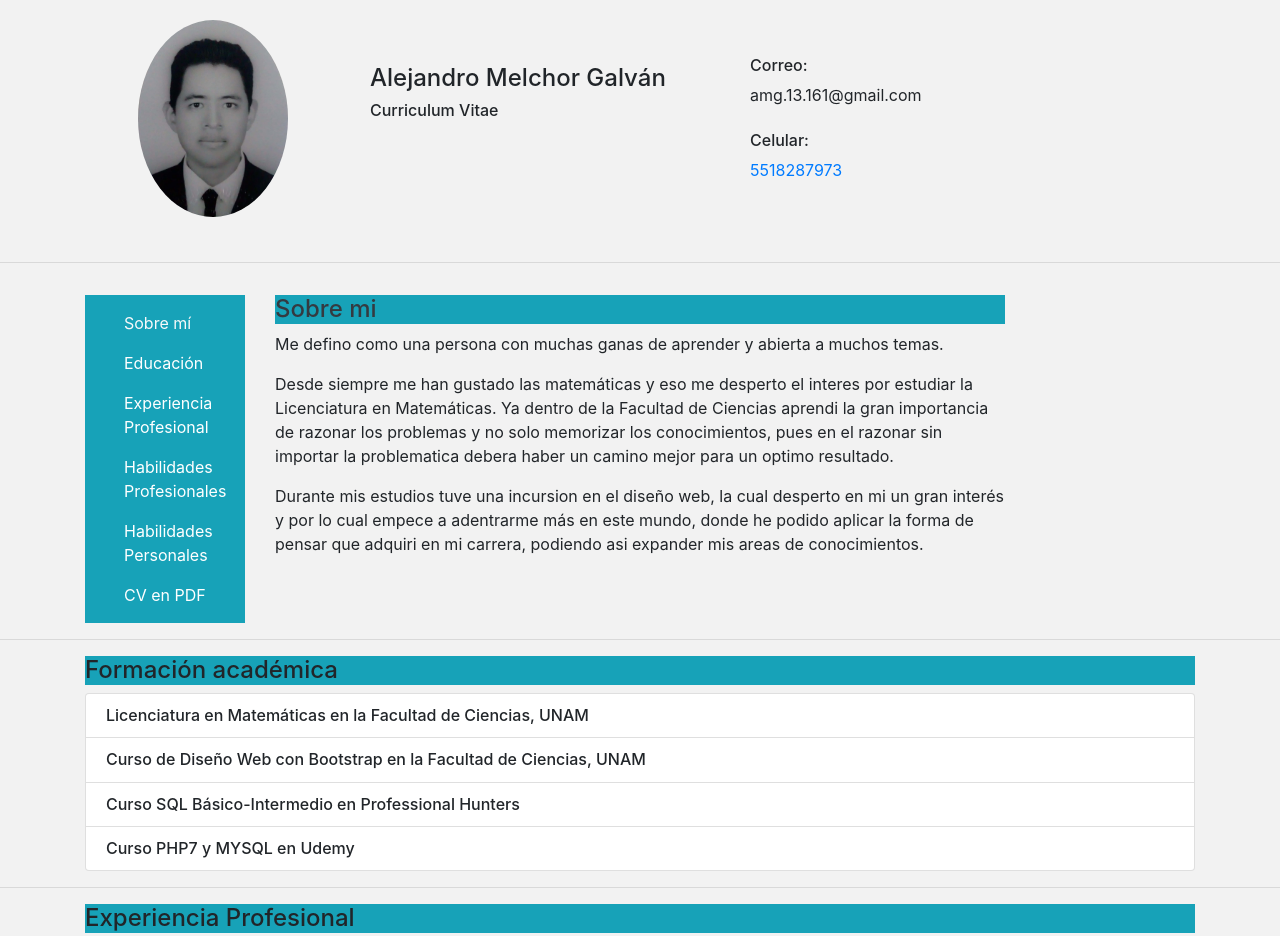
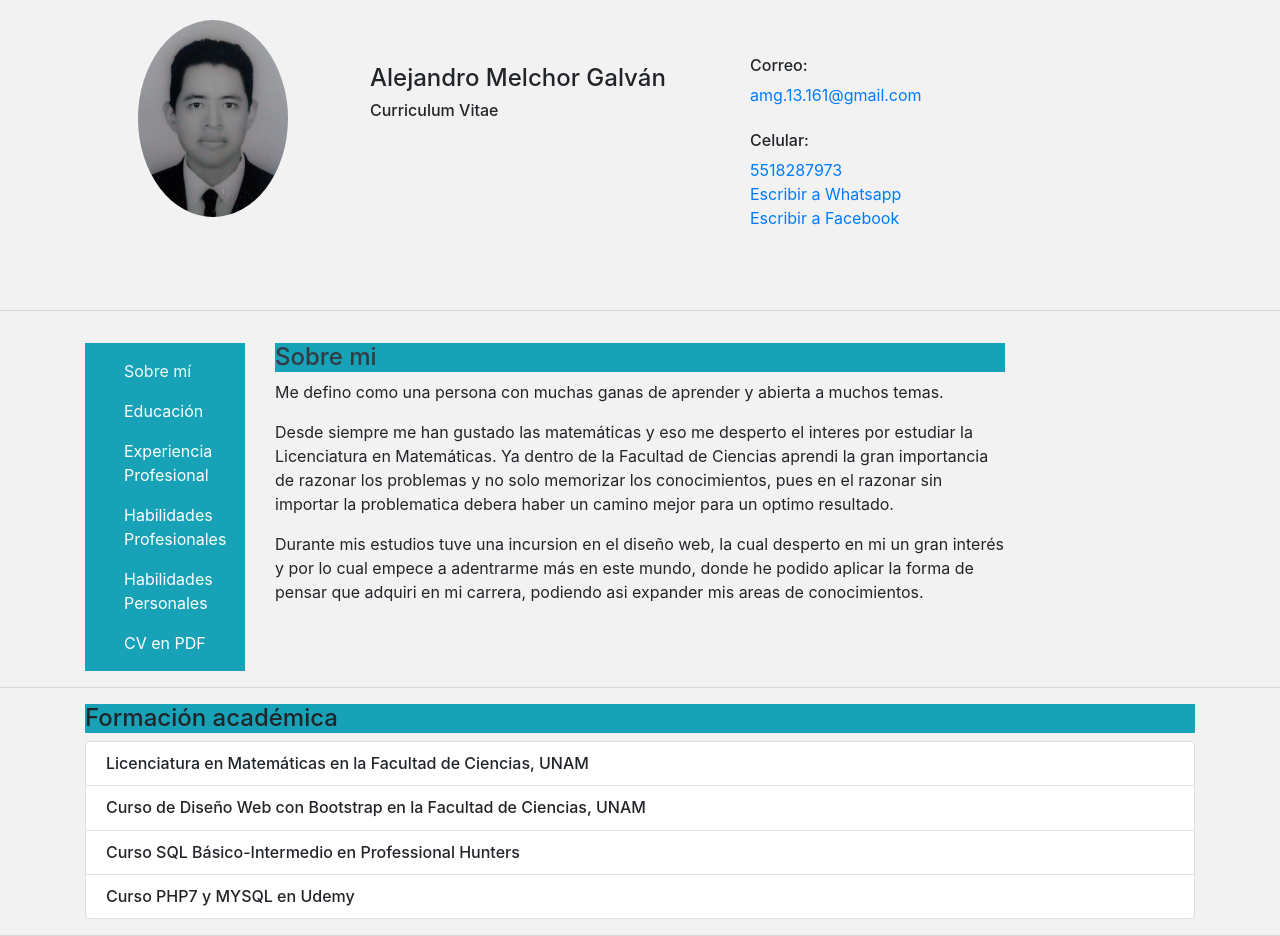
Before and after one commit to amgmat/cv-amg, a plain HTML site: page index.html in a window 1280 px wide. Shown: the top 936 px of the page. Drawn offline with Linux system fonts and the light colour scheme.

Commit message:
whatsapp y facebook

```diff
--- a/index.html
+++ b/index.html
@@ -27,9 +27,11 @@
 
 			<div class="datos col-sm-12 col-md-5">
 					<ul class="datos">
-						<li><p class="h6">Correo:</p> amg.13.161@gmail.com</li>
+						<li><p class="h6">Correo:</p><a href="mailto:amg.13.161@gmail.com?Subject=Contacto">amg.13.161@gmail.com</a></li>
 						<br>
 						<li><p class="h6">Celular:</p><a href="tel:5518287973">5518287973</a></li>
+						<li><a href="https://api.whatsapp.com/send?phone=5518287973&text=Hola,%20quiero%20informacion sobre:">Escribir a Whatsapp</a></li>
+						<li><a href="https://m.me/alejandro.melchor.14">Escribir a Facebook</a></li>
 					</ul>
 			</div>
 		</div>
```
